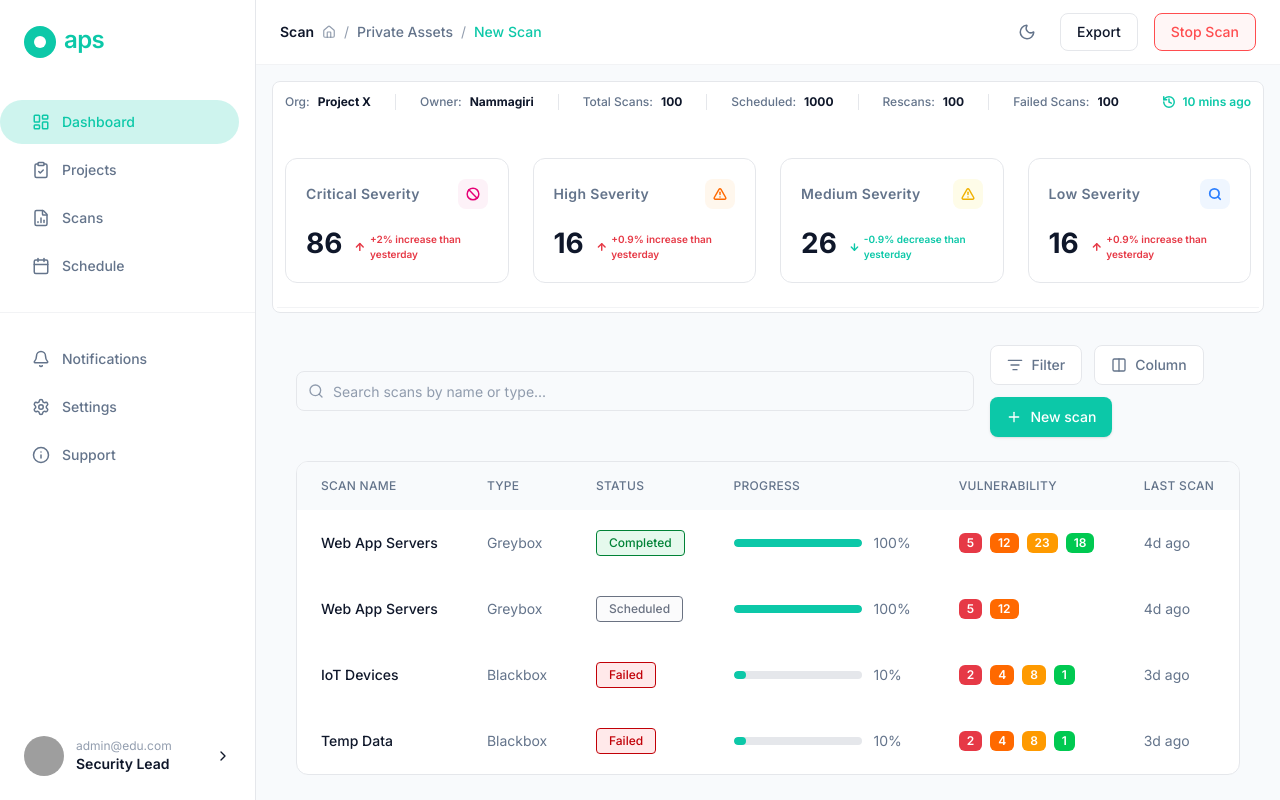
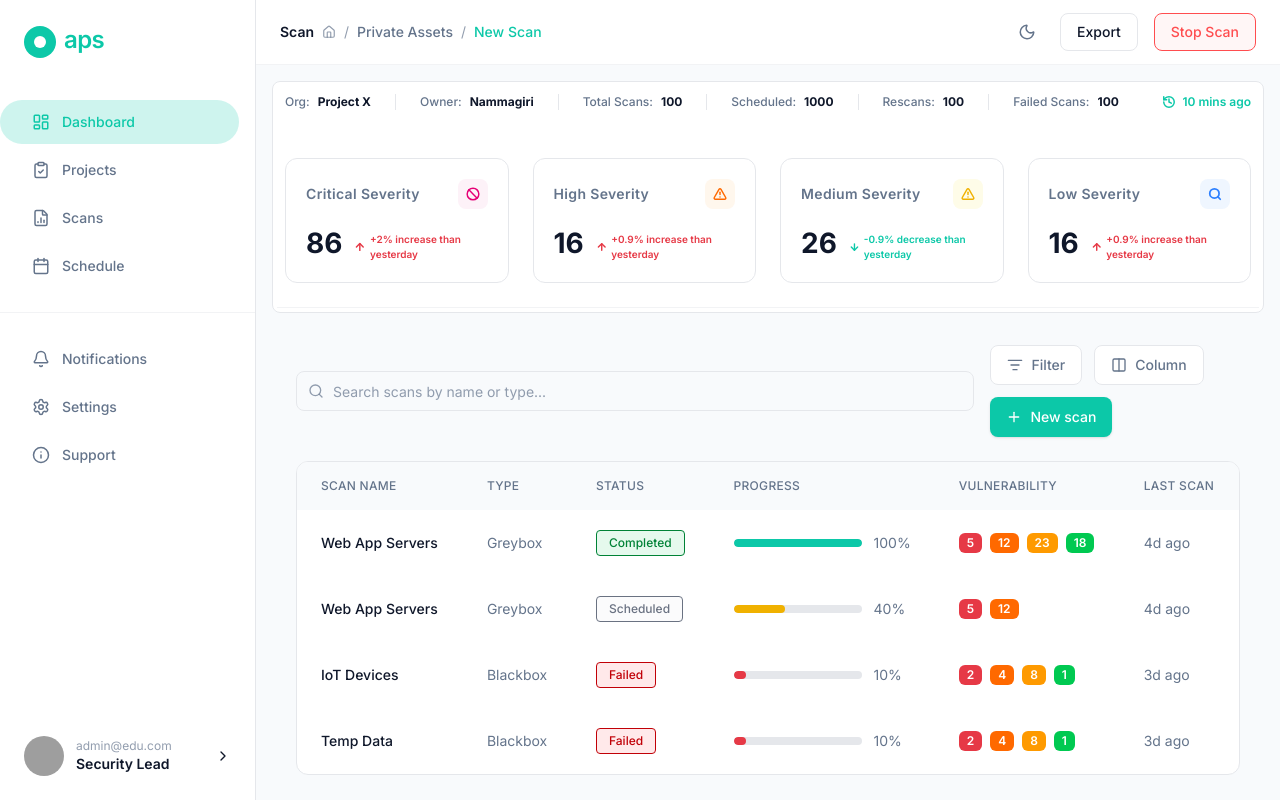
Before and after one commit to Rupesh-Piwal/fenrir-ui, a React (Vite) app: page /dashboard in a window 1280 px wide. Built offline with nearby package versions, Linux system fonts and the light colour scheme; grey boxes are pictures that could not be loaded.

Commit message:
feat: change progress bar color based on value thresholds

```diff
--- a/src/components/ui/progress-bar.tsx
+++ b/src/components/ui/progress-bar.tsx
@@ -1,12 +1,26 @@
 export function ProgressBar({ value }: { value: number }) {
+  const getColor = () => {
+    if (value <= 20) return "bg-danger";
+    if (value <= 40) return "bg-yellow-500";
+    return "bg-accent";
+  };
+
   return (
-        <div className="flex items-center gap-3" role="progressbar" aria-valuenow={value} aria-valuemin={0} aria-valuemax={100} aria-label={`Progress: ${value}%`}>
-            <div className="w-32 h-2 bg-gray-200 rounded-full overflow-hidden">
     <div
-                    className="h-2 bg-accent rounded-full transition-all duration-500"
+      className="flex items-center gap-3"
+      role="progressbar"
+      aria-valuenow={value}
+      aria-valuemin={0}
+      aria-valuemax={100}
+      aria-label={`Progress: ${value}%`}
+    >
+      <div className="w-32 h-2 bg-border rounded-full overflow-hidden">
+        <div
+          className={`h-2 rounded-full transition-all duration-500 ${getColor()}`}
           style={{ width: `${value}%` }}
         />
       </div>
+
       <span className="text-sm text-text-secondary">{value}%</span>
     </div>
   );
--- a/src/data/dashboard/scan.ts
+++ b/src/data/dashboard/scan.ts
@@ -35,7 +35,7 @@ export const scans: ScanItem[] = [
     name: "Web App Servers",
     type: "Greybox",
     status: "scheduled",
-        progress: 100,
+    progress: 40,
     vulnerabilities: {
       critical: 5,
       high: 12,
```
Lines whose indentation alone changed are shown as unchanged.
